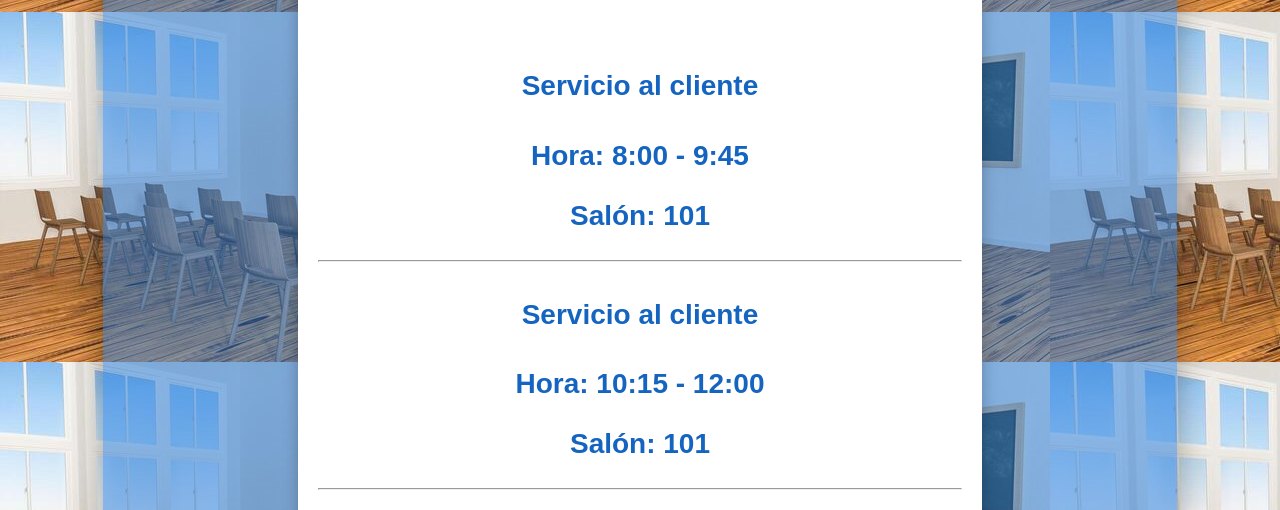
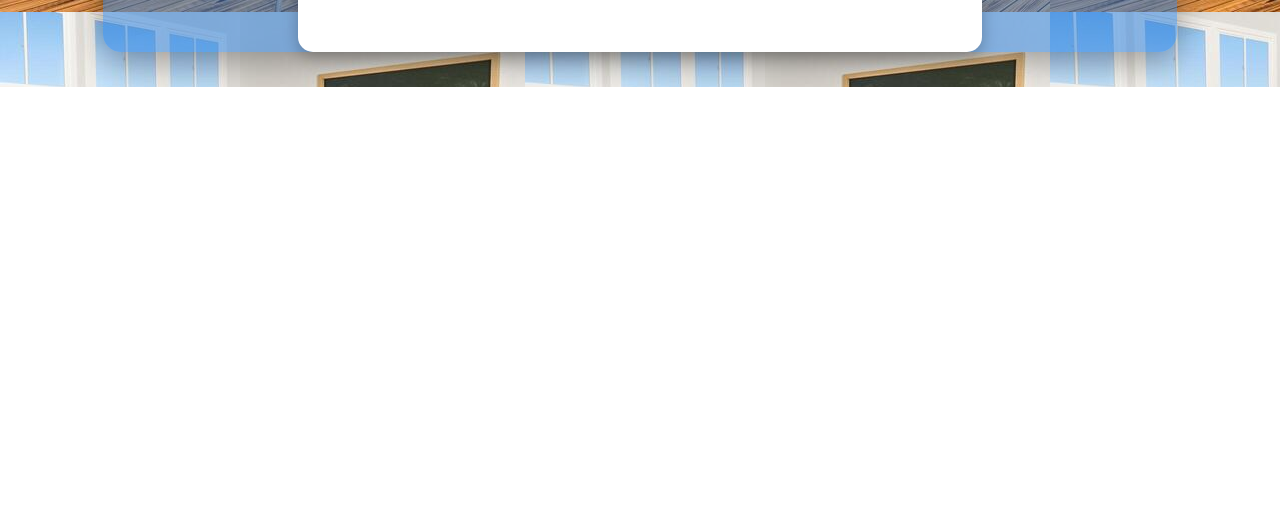
Before and after one commit to tecnico54/Institutos_Educativos, a plain HTML site: page Sistemas_Educativos/Sapiencia-Compuestudio/HTML/clases.html in a window 1280 px wide. Shown: the part 1038-1548 px from the top of the page. After the commit the page ends 1125 px from the top, so only its background shows below. Drawn offline with Linux system fonts and the light colour scheme.

Commit message:
Materirias - actualización

```diff
--- a/Sistemas_Educativos/Sapiencia-Compuestudio/JavaScript/horarios.js
+++ b/Sistemas_Educativos/Sapiencia-Compuestudio/JavaScript/horarios.js
@@ -16,17 +16,5 @@ const materias = [
         dia: "Martes",
         hora: "10:15 - 12:00",
         salon: "208"
-    },
-    {
-        nombre: "Servicio al cliente",
-        dia: "Viernes",
-        hora: "8:00 - 9:45",
-        salon: "101"
-    },
-    {
-        nombre: "Servicio al cliente",
-        dia: "Viernes",
-        hora: "10:15 - 12:00",
-        salon: "101"
     }
 ];
```
Also changed, not shown: Sistemas_Educativos/Sapiencia-Compuestudio/compuestudio.html (+2 -1 lines).
